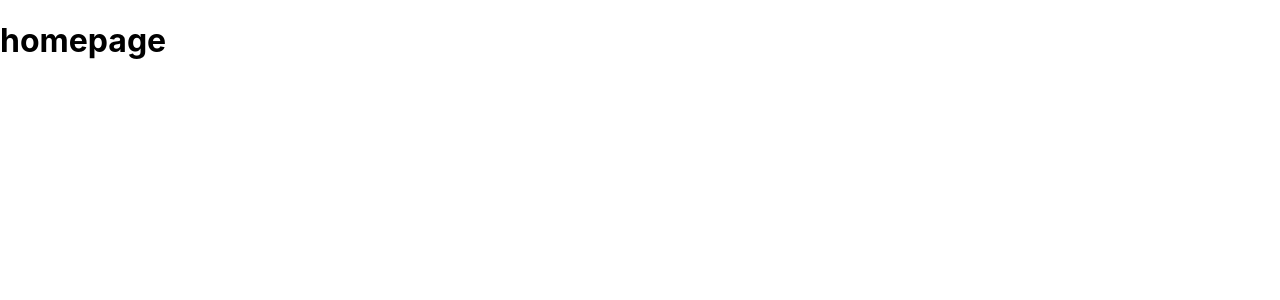
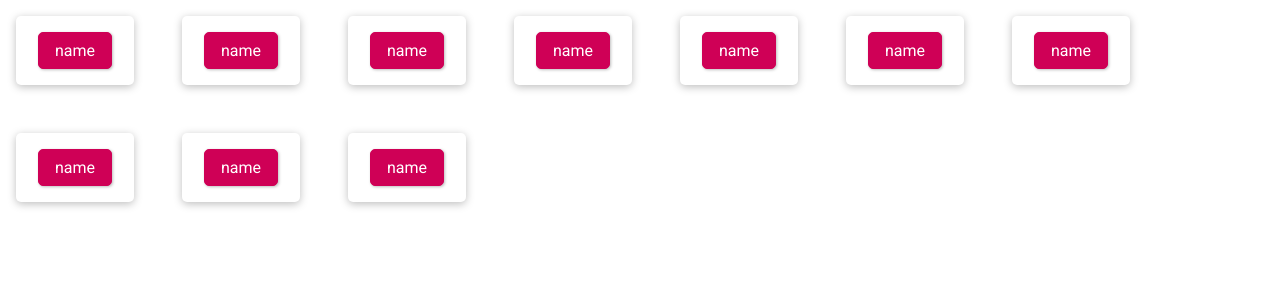
Before and after one commit to mhadzik/doggo-app, a React (Create React App) app: page / in a window 1280 px wide. Shown: the top 300 px of the page. Built offline with nearby package versions, Linux system fonts and the light colour scheme.

Commit message:
Setup a basic grid

```diff
--- a/package.json
+++ b/package.json
@@ -10,6 +10,10 @@
     "react-dom": "^17.0.2",
     "react-scripts": "4.0.3",
     "web-vitals": "^1.1.2"
+  },
+  "devDependencies": {
+    "node-sass": "^6.0.0",
+    "sass-loader": "^11.1.1"
   },
   "scripts": {
     "start": "react-scripts start",
--- a/public/index.html
+++ b/public/index.html
@@ -10,6 +10,13 @@
       content="Web site created using create-react-app"
     />
     <link rel="apple-touch-icon" href="%PUBLIC_URL%/logo192.png" />
+    <!-- Google Fonts -->
+    <link rel="preconnect" href="https://fonts.googleapis.com" />
+    <link rel="preconnect" href="https://fonts.gstatic.com" crossorigin />
+    <link
+      href="https://fonts.googleapis.com/css2?family=Roboto&display=swap"
+      rel="stylesheet"
+    />
     <!--
       manifest.json provides metadata used when your web app is installed on a
       user's mobile device or desktop. See https://developers.google.com/web/fundamentals/web-app-manifest/
--- /dev/null
+++ b/src/components/DogCard/DogCard.scss
@@ -0,0 +1,10 @@
+.DogCard {
+  box-shadow: 0 2px 8px rgba(0, 0, 0, 0.26);
+  border-radius: 5px;
+  background: white;
+  margin: 1rem;
+  display: flex;
+  align-items: center;
+  justify-content: center;
+  padding: 1rem;
+}
--- /dev/null
+++ b/src/components/DogCard/index.jsx
@@ -0,0 +1,11 @@
+import React from "react";
+import "./DogCard.scss";
+import { Button } from "../UI/Button";
+
+export const DogCard = () => {
+  return (
+    <div className="DogCard">
+      <Button name={"name"} />
+    </div>
+  );
+};
--- a/src/components/Homepage/Homepage.scss
+++ b/src/components/Homepage/Homepage.scss
@@ -0,0 +1,8 @@
+.homepage {
+  &__dogs {
+    width: 100%;
+    display: grid;
+    grid-template-columns: repeat(auto-fill, 150px);
+    grid-gap: 1rem;
+  }
+}
--- a/src/components/Homepage/index.jsx
+++ b/src/components/Homepage/index.jsx
@@ -1,9 +1,17 @@
 import React from "react";
+import "./Homepage.scss";
+import { DogCard } from "../DogCard";
 
 export const Homepage = () => {
+  let arr = [];
+
+  for (let i = 0; i < 10; i++) {
+    arr.push(<DogCard />);
+  }
+
   return (
-    <div>
-      <h1>homepage</h1>
-    </div>
+    <section className="homepage">
+      <div className="homepage__dogs">{arr}</div>
+    </section>
   );
 };
--- a/src/components/UI/Button/Button.scss
+++ b/src/components/UI/Button/Button.scss
@@ -0,0 +1,32 @@
+button,
+a {
+  font: inherit;
+  border: 1px solid #cf0056;
+  background: #cf0056;
+  padding: 0.5rem 1rem;
+  color: white;
+  border-radius: 5px;
+  box-shadow: 1px 1px 3px rgba(0, 0, 0, 0.26);
+  cursor: pointer;
+  text-decoration: none;
+}
+button:focus {
+  outline: none;
+}
+button:hover,
+button:active,
+a:hover,
+a:active {
+  background: #e40763;
+  border-color: #e40763;
+  box-shadow: 1px 1px 8px rgba(77, 51, 51, 0.26);
+}
+button:disabled,
+button:disabled:hover,
+button:disabled:active {
+  background: #ccc;
+  border-color: #ccc;
+  color: #959595;
+  box-shadow: none;
+  cursor: not-allowed;
+}
--- a/src/components/UI/Button/index.jsx
+++ b/src/components/UI/Button/index.jsx
@@ -0,0 +1,6 @@
+import React from "react";
+import "./Button.scss";
+
+export const Button = ({ name }) => {
+  return <button type="button">{name}</button>;
+};
--- a/src/index.css
+++ /dev/null
@@ -1,13 +0,0 @@
-body {
-  margin: 0;
-  font-family: -apple-system, BlinkMacSystemFont, 'Segoe UI', 'Roboto', 'Oxygen',
-    'Ubuntu', 'Cantarell', 'Fira Sans', 'Droid Sans', 'Helvetica Neue',
-    sans-serif;
-  -webkit-font-smoothing: antialiased;
-  -moz-osx-font-smoothing: grayscale;
-}
-
-code {
-  font-family: source-code-pro, Menlo, Monaco, Consolas, 'Courier New',
-    monospace;
-}
--- a/src/index.js
+++ b/src/index.js
@@ -1,6 +1,6 @@
 import React from "react";
 import ReactDOM from "react-dom";
-import "./index.css";
+import "./index.scss";
 import App from "./App";
 
 ReactDOM.render(
--- /dev/null
+++ b/src/index.scss
@@ -0,0 +1,6 @@
+body {
+  margin: 0;
+  font-family: "Roboto", sans-serif;
+  -webkit-font-smoothing: antialiased;
+  -moz-osx-font-smoothing: grayscale;
+}
```
Also changed, not shown: 1 other file (tests, documents, lock files or other folders).
